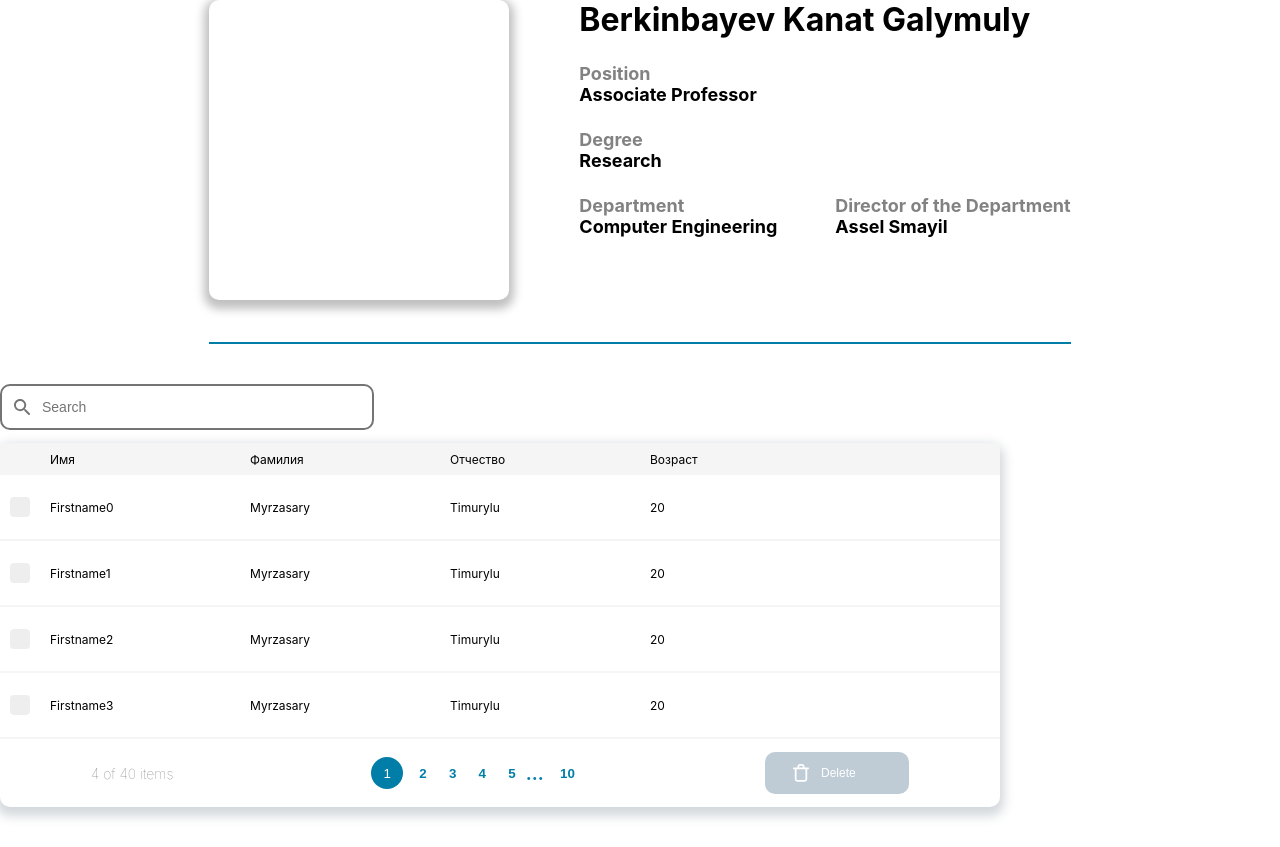
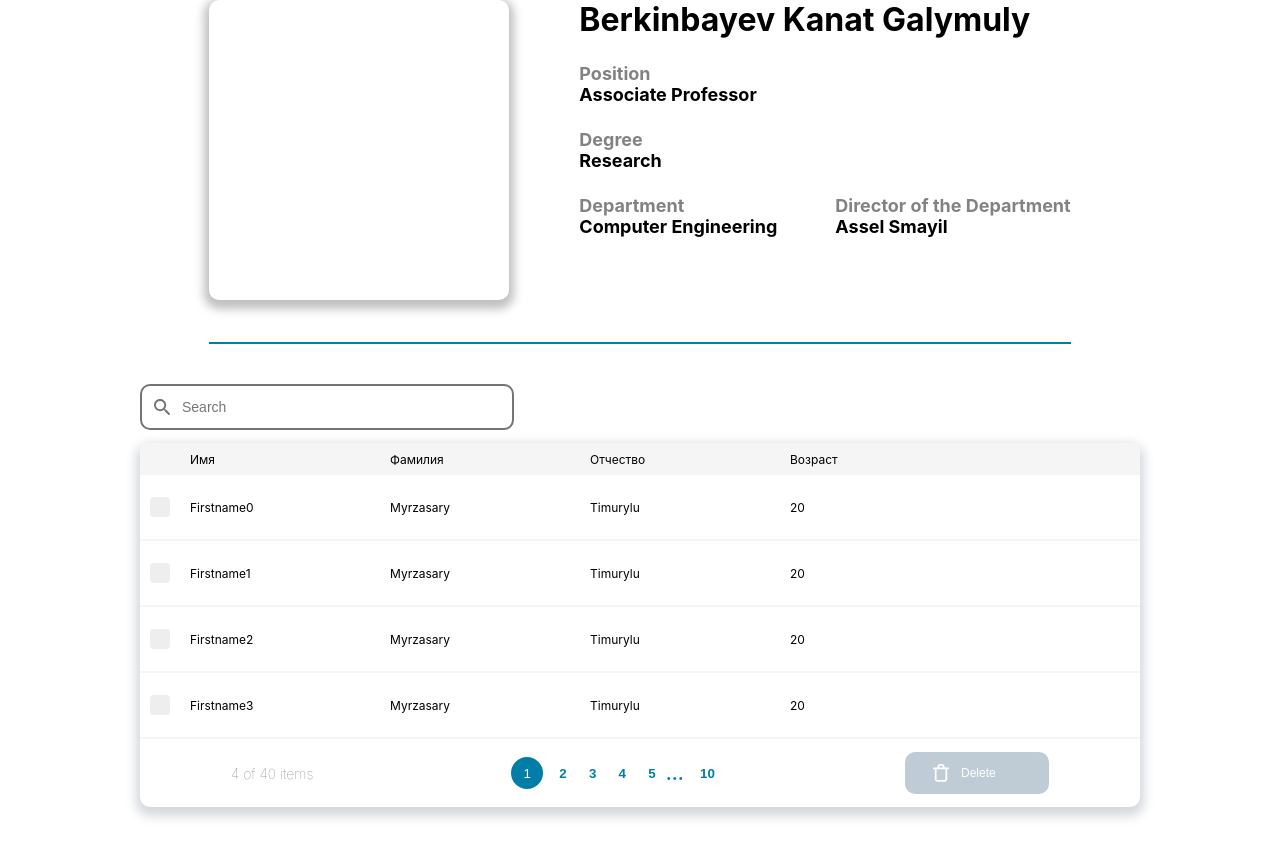
Before and after one commit to kanatbkeeep/diploma, a React (Create React App) app: page / in a window 1280 px wide. Shown: the part 213-1060 px from the top of the page. Built offline with nearby package versions, Linux system fonts and the light colour scheme.

Commit message:
notification

```diff
--- a/src/components/Table/Table.tsx
+++ b/src/components/Table/Table.tsx
@@ -229,7 +229,7 @@ const Table = ({
     };
 
     return (
-        <div className="container-table">
+        <div className="container-table" style={{maxWidth: maxWidthTable}}>
             {
                 search ? <div className="searching-container">
                     <img src={Search}/>
@@ -246,7 +246,7 @@ const Table = ({
                     />
                 </div> : null
             }
-            <div className="table-main" style={{maxWidth: maxWidthTable}}>
+            <div className="table-main">
                 <div className="table-header">{renderHead(maxWidthColumns)}</div>
                 <div className="table-body">
                     {data.length > 0 ? showData() : <div>Данных нет</div>}
--- a/src/style/common.scss
+++ b/src/style/common.scss
@@ -233,7 +233,7 @@ body {
 
 //таблица
 .container-table{
-
+  margin: auto;
 }
 .table-main{
   box-shadow: 0px 5px 11px 4px rgba(34, 60, 80, 0.2);
```
